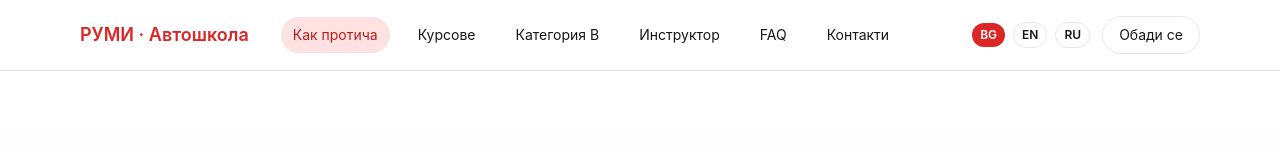
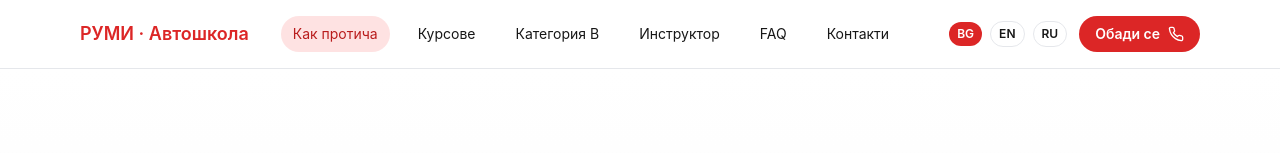
Before and after one commit to adangelov/codex, a React (Vite) app: page / in a window 1280 px wide. Shown: the top 153 px of the page. Built offline with nearby package versions, Linux system fonts and the light colour scheme.

Commit message:
Style call links and add site version

```diff
--- a/src/pages/HomePage.tsx
+++ b/src/pages/HomePage.tsx
@@ -40,6 +40,8 @@ const NAV_ITEMS: readonly NavItem[] = [
 const NAV_SECTION_IDS: readonly NavSection[] = NAV_ITEMS.filter(
   (item): item is Extract<NavItem, { type: 'section' }> => item.type === 'section'
 ).map((item) => item.section);
+
+const SITE_VERSION = 'v1.0.0';
 
 
 const BASE_MONDAY = mondayOnOrBefore(new Date(2024, 0, 1));
@@ -384,9 +386,10 @@ export default function HomePage() {
             </div>
             <a
               href="tel:+3598977777430"
-              className="hidden rounded-full border px-4 py-2 text-sm md:inline-flex"
+              className="hidden items-center gap-2 rounded-full bg-red-600 px-4 py-2 text-sm font-semibold text-white transition hover:bg-red-700 md:inline-flex"
             >
               {t.call}
+              <Phone size={16} />
             </a>
             <button
               type="button"
@@ -452,8 +455,12 @@ export default function HomePage() {
                   );
                 })}
                 <div className="flex gap-2">
-                  <a href="tel:+3598977777430" className="flex-1 rounded-xl border px-3 py-2 text-sm">
+                  <a
+                    href="tel:+3598977777430"
+                    className="flex-1 inline-flex items-center justify-center gap-2 rounded-xl bg-red-600 px-3 py-2 text-sm font-semibold text-white transition hover:bg-red-700"
+                  >
                     {t.call}
+                    <Phone size={16} />
                   </a>
                   <button
                     type="button"
@@ -904,6 +911,7 @@ export default function HomePage() {
         <div className="mx-auto flex max-w-6xl flex-col gap-2 px-4 py-6 text-sm text-neutral-600 md:flex-row md:items-center md:justify-between">
           <div>{t.footer(new Date().getFullYear())}</div>
           <div className="text-xs text-neutral-400">Hyundai imagery © respective owners.</div>
+          <div className="text-xs text-neutral-400">Site version: {SITE_VERSION}</div>
         </div>
       </footer>
 
```
